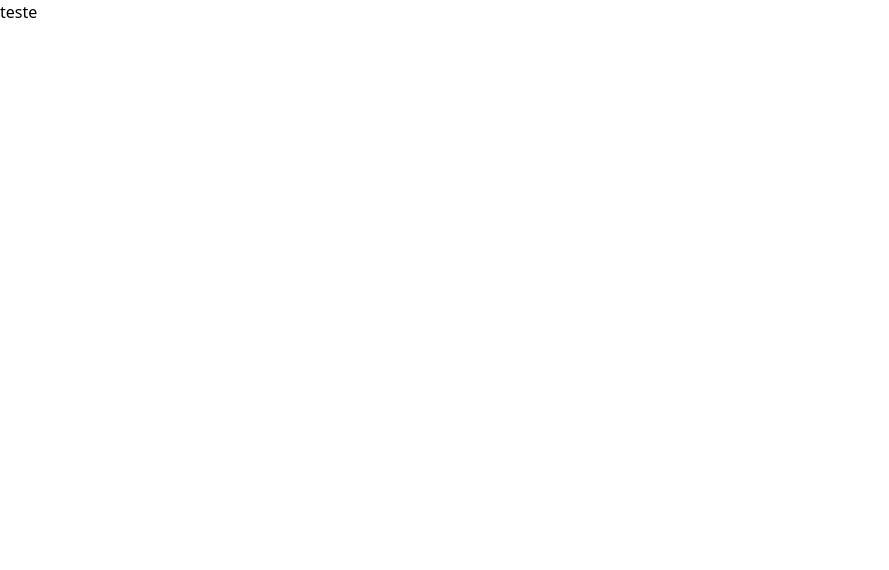
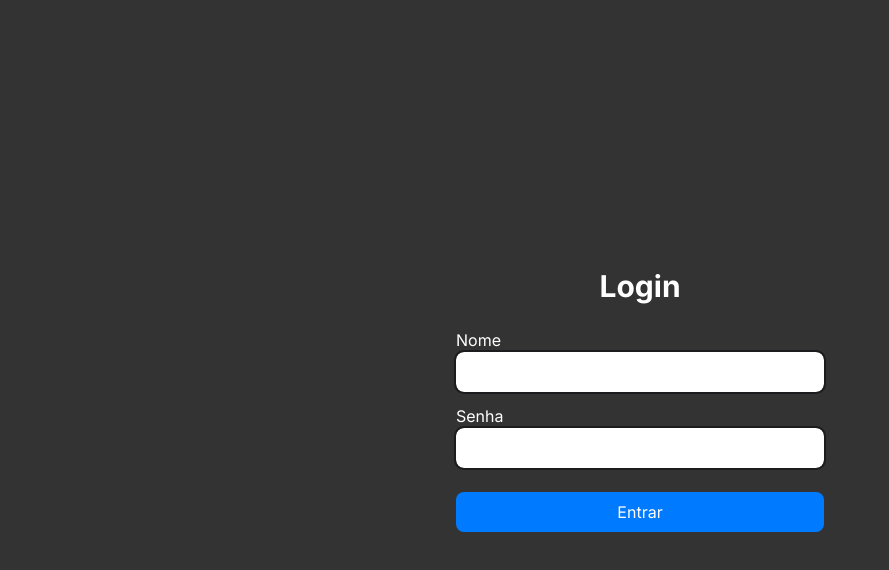
Before and after one commit to Fionavalha/fionavalha-frontend, a React (Vite) app: page /login in a window 1280 px wide. Shown: the top 570 px of the page, without its empty margins (0-889 px from the left). Built offline with nearby package versions, Linux system fonts and the light colour scheme.

Commit message:
Criação da página login

```diff
--- a/index.html
+++ b/index.html
@@ -1,10 +1,15 @@
-<!doctype html>
+<!DOCTYPE html>
 <html lang="pt-br">
   <head>
     <meta charset="UTF-8" />
     <!-- <link rel="icon" type="image/svg+xml" href="/vite.svg" /> -->
     <meta name="viewport" content="width=device-width, initial-scale=1.0" />
-    <link href="/src/style/globals.css" rel="stylesheet">
+    <link href="/src/style/globals.css" rel="stylesheet" />
+
+    <link rel="preconnect" href="https://fonts.googleapis.com" />
+    <link rel="preconnect" href="https://fonts.gstatic.com" crossorigin />
+    <link href="https://fonts.googleapis.com/css2?family=Inter:ital,opsz,wght@0,14..32,100..900;1,14..32,100..900&display=swap" rel="stylesheet" />
+
     <title>Barbearia Fio Navalha</title>
   </head>
   <body>
--- a/package.json
+++ b/package.json
@@ -13,6 +13,7 @@
     "@tailwindcss/vite": "^4.1.8",
     "react": "^19.1.0",
     "react-dom": "^19.1.0",
+    "react-router": "^7.6.1",
     "tailwindcss": "^4.1.8"
   },
   "devDependencies": {
--- a/src/App.jsx
+++ /dev/null
@@ -1,7 +0,0 @@
-export default function App() {
-  return (
-    <>
-    <h1>teste</h1>
-    </>
-  )
-}
--- a/src/main.jsx
+++ b/src/main.jsx
@@ -1,9 +1,10 @@
-import { StrictMode } from 'react'
-import { createRoot } from 'react-dom/client'
-import App from './App.jsx'
+import { StrictMode } from "react";
+import { createRoot } from "react-dom/client";
+import routerApp from "./routes";
+import { RouterProvider } from "react-router";
 
-createRoot(document.getElementById('root')).render(
+createRoot(document.getElementById("root")).render(
   <StrictMode>
-    <App />
-  </StrictMode>,
-)
+    <RouterProvider router={routerApp} />
+  </StrictMode>
+);
--- /dev/null
+++ b/src/pages/Home/index.jsx
@@ -0,0 +1,7 @@
+import React from 'react'
+
+export default function Home() {
+  return (
+    <div>home</div>
+  )
+}
--- /dev/null
+++ b/src/pages/Login/index.jsx
@@ -0,0 +1,24 @@
+import React from "react";
+
+export default function Login() {
+  return (
+    <>
+      <main className="flex flex-col justify-center items-center bg-bg w-screen h-svh">
+        <form action="" className="flex flex-col gap-y-6 items-center px-2 w-full max-w-96 text-white ">
+          <h1 className="textoPrimario">Login</h1>
+          <section className="flex flex-col gap-y-3 w-full">
+            <div className="flex flex-col">
+              <label htmlFor="nome">Nome</label>
+              <input className="inputBase h-10" id="nome" type="text" />
+            </div>
+            <div className="flex flex-col">
+              <label htmlFor="senha">Senha</label>
+              <input className="inputBase h-10" id="senha" type="password" />
+            </div>
+          </section>
+          <button className="botaoPrimario w-full h-10">Entrar</button>
+        </form>
+      </main>
+    </>
+  );
+}
--- /dev/null
+++ b/src/routes.jsx
@@ -0,0 +1,16 @@
+import { createBrowserRouter } from "react-router";
+import Login from "./pages/Login";
+import Home from "./pages/Home";
+
+const routerApp = createBrowserRouter([
+  {
+    path: "/",
+    element: <Home />,
+  },
+  {
+    path: "login",
+    element: <Login />,
+  },
+]);
+
+export default routerApp;
--- a/src/style/globals.css
+++ b/src/style/globals.css
@@ -1 +1,23 @@
 @import "tailwindcss";
+
+html {
+  font-family: "Inter", sans-serif;
+}
+
+@theme {
+  --color-bg: #333333;
+  --color-primary: #007aff;
+  --color-textPrimary: #1C1C1E
+}
+
+@layer components {
+  .inputBase {
+    @apply bg-white text-textPrimary outline-2 rounded-lg pl-2 focus:outline-primary;
+  }
+  .botaoPrimario {
+    @apply bg-primary hover:opacity-75 delay-75 transition rounded-lg;
+  }
+  .textoPrimario {
+    @apply text-3xl font-bold;
+  }
+}
```
Also changed, not shown: 1 other file (tests, documents, lock files or other folders).
